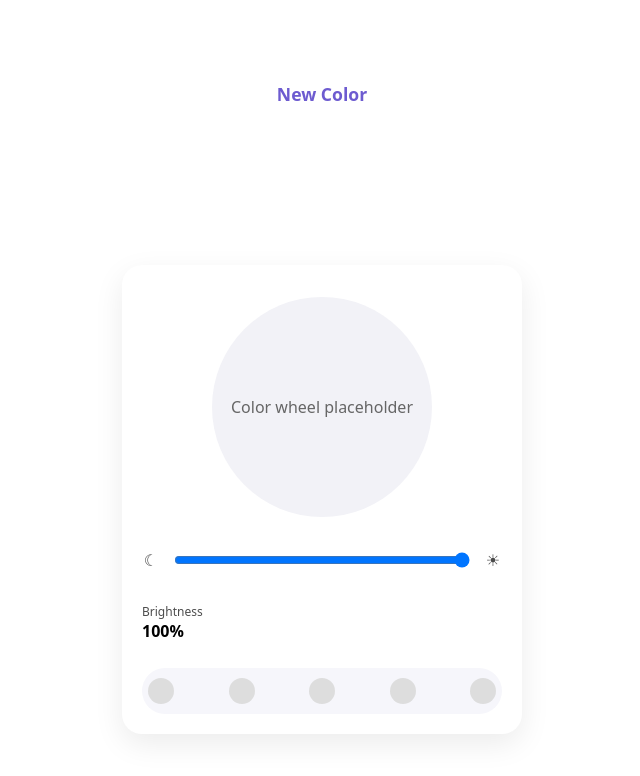
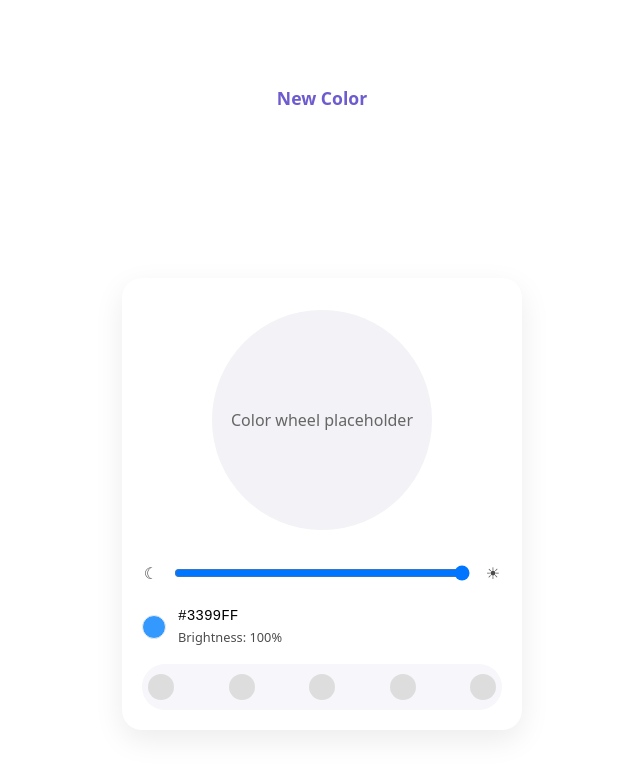
Before and after one commit to isidoravujasin/nuxt-color-picker, a Nuxt app: page / in a window 1280 px wide. Shown: the top 776 px of the page, without its empty margins (318-958 px from the left). Built offline with nearby package versions, Linux system fonts and the light colour scheme.

Commit message:
feat: show selected color hex and preview

```diff
--- a/components/color-picker/ColorPickerView.vue
+++ b/components/color-picker/ColorPickerView.vue
@@ -5,7 +5,10 @@ import PresetsBar from './PresetsBar.vue'
 import ColorPreview from './ColorPreview.vue'
 
 import { ref } from 'vue'
-const brightness=ref(1)
+
+const hue = ref(210)
+const saturation = ref(0.8)
+const brightness = ref(1)
 </script>
 
 <template>
@@ -24,7 +27,7 @@ const brightness=ref(1)
       </div>
 
       <div class="previewWrap">
-        <ColorPreview :brightness="brightness"/>
+        <ColorPreview :hue="hue" :saturation="saturation" :brightness="brightness" />
       </div>
 
       <div class="presetsWrap">
--- a/components/color-picker/ColorPreview.vue
+++ b/components/color-picker/ColorPreview.vue
@@ -1,18 +1,38 @@
 <script setup lang="ts">
+  import type { HSV } from '../../utils/color'
+  import { brightnessToPercentage, hsvToHex } from '../../utils/color'
+  import { computed } from 'vue'
+
   const props = defineProps<{
+    hue: number
+    saturation: number
     brightness: number
   }>()
+
+  const hsv = computed<HSV> (() => ({
+    h: props.hue,
+    s: props.saturation,
+    v: props.brightness,
+  }))
+
+  const hex = computed(() => hsvToHex(hsv.value))
+  const pct = computed(() => brightnessToPercentage(props.brightness))
 </script>
 
 <template>
   <div class="preview">
-    <div class="label">Brightness</div>
-    <div class="value">{{ Math.round(props.brightness * 100) }}%</div>
+    <div class="swatch" :style="{ background: hex }" />
+    <div class="meta">
+      <code class="hex">{{ hex }}</code>
+      <div class="sub">Brightness: {{ pct }}%</div>
+    </div>
   </div>
 </template>
 
 <style scoped>
-.preview { padding: 8px 0; }
-.label { font-size: 12px; opacity: 0.7; }
-.value { font-weight: 600; }
+.preview { display:flex; align-items:center; gap:12px; }
+.swatch { width: 22px; height: 22px; border-radius: 999px; border: 1px solid #eee; }
+.meta { display:flex; flex-direction:column; gap:4px; }
+.hex { font-size: 0.9rem; }
+.sub { font-size: 0.8rem; opacity: 0.7; }
 </style>
```
